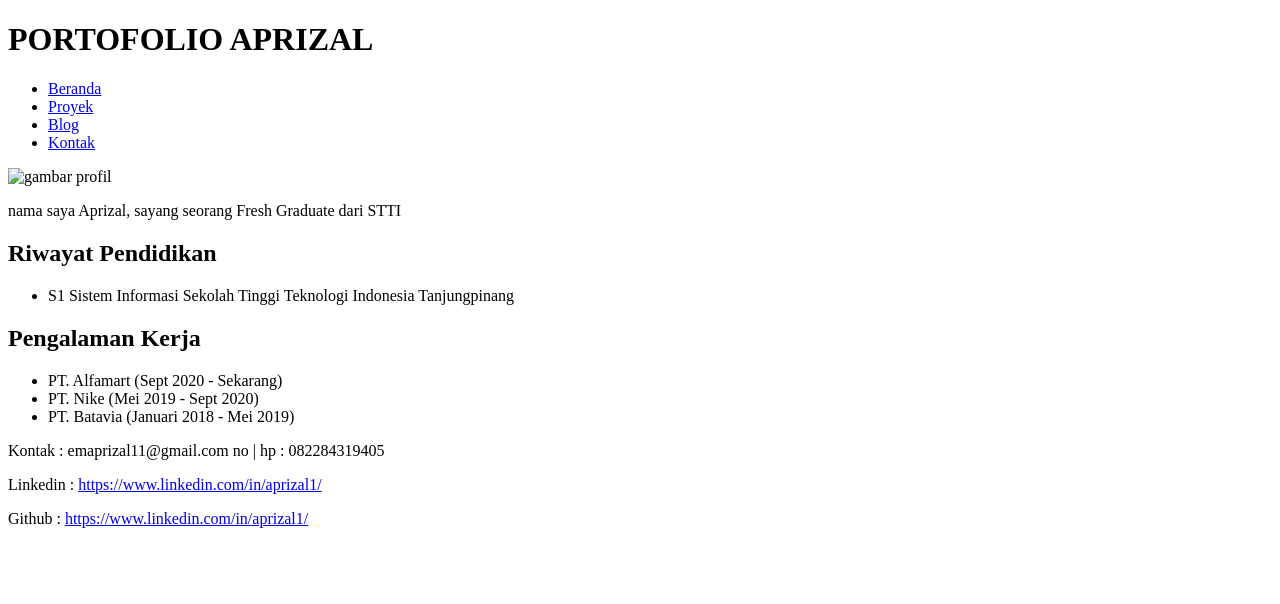
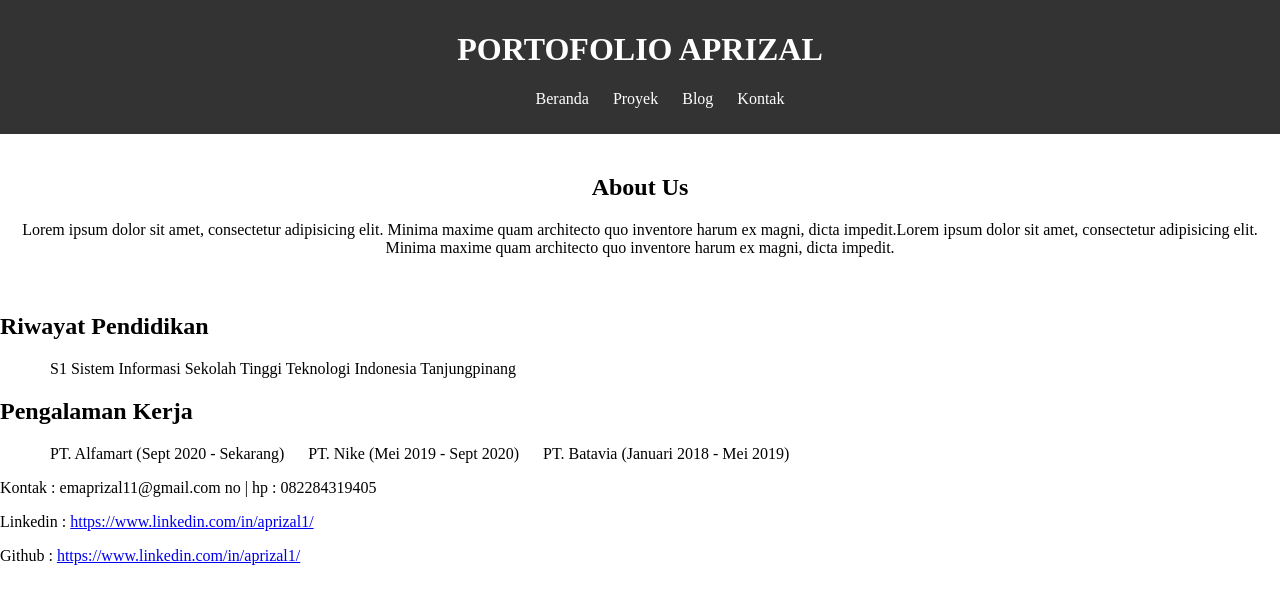
Before and after one commit to Antuu00/MOB-CHALLENGE, a plain HTML site: page index.html in a window 1280 px wide. Drawn offline with Linux system fonts and the light colour scheme.

Commit message:
initial commit

```diff
--- a/index.html
+++ b/index.html
@@ -3,9 +3,11 @@
   <head>
     <meta charset="UTF-8" />
     <meta name="viewport" content="width=device-width, initial-scale=1.0" />
+    <link rel="stylesheet" href="./style.css" />
     <title>PORTOFOLIO APRIZAL</title>
   </head>
   <body>
+    <header>
       <h1>PORTOFOLIO APRIZAL</h1>
       <ul>
         <li><a href="index.html" target="_blank">Beranda</a></li>
@@ -13,16 +15,25 @@
         <li><a href="blog.html" target="_blank">Blog</a></li>
         <li><a href="kontak.html" target="_blank">Kontak</a></li>
       </ul>
-
-    <img src="" alt="gambar profil" />
-    <p>nama saya Aprizal, sayang seorang Fresh Graduate dari STTI</p>
-
+    </header>
+    <section >
+          <h2 class="About">About Us</h2>
+          <p>
+            Lorem ipsum dolor sit amet, consectetur adipisicing elit. Minima
+            maxime quam architecto quo inventore harum ex magni, dicta
+            impedit.Lorem ipsum dolor sit amet, consectetur adipisicing elit.
+            Minima maxime quam architecto quo inventore harum ex magni, dicta
+            impedit.
+          </p>
+        </>
+    </section>
     <h2>Riwayat Pendidikan</h2>
     <ul>
       <li>
         S1 Sistem Informasi Sekolah Tinggi Teknologi Indonesia Tanjungpinang
       </li>
     </ul>
+
     <h2>Pengalaman Kerja</h2>
     <ul>
       <li>PT. Alfamart (Sept 2020 - Sekarang)</li>
--- /dev/null
+++ b/style.css
@@ -0,0 +1,30 @@
+body {
+  font-family: "Montserrat", sans-sherif;
+  margin: 0;
+  padding: 0;
+}
+
+header {
+  background-color: #333;
+  color: #fff;
+  padding: 10px;
+  text-align: center;
+}
+ul li a {
+  color: #fff;
+  text-decoration: none;
+}
+ul li {
+  list-style-type: none;
+  display: inline-block;
+  margin: 0 10px;
+}
+
+section {
+  padding: 20px;
+  text-align: center;
+}
+
+h2 {
+  margin-bottom: 20px;
+}
```
Lines whose indentation alone changed are shown as unchanged.
